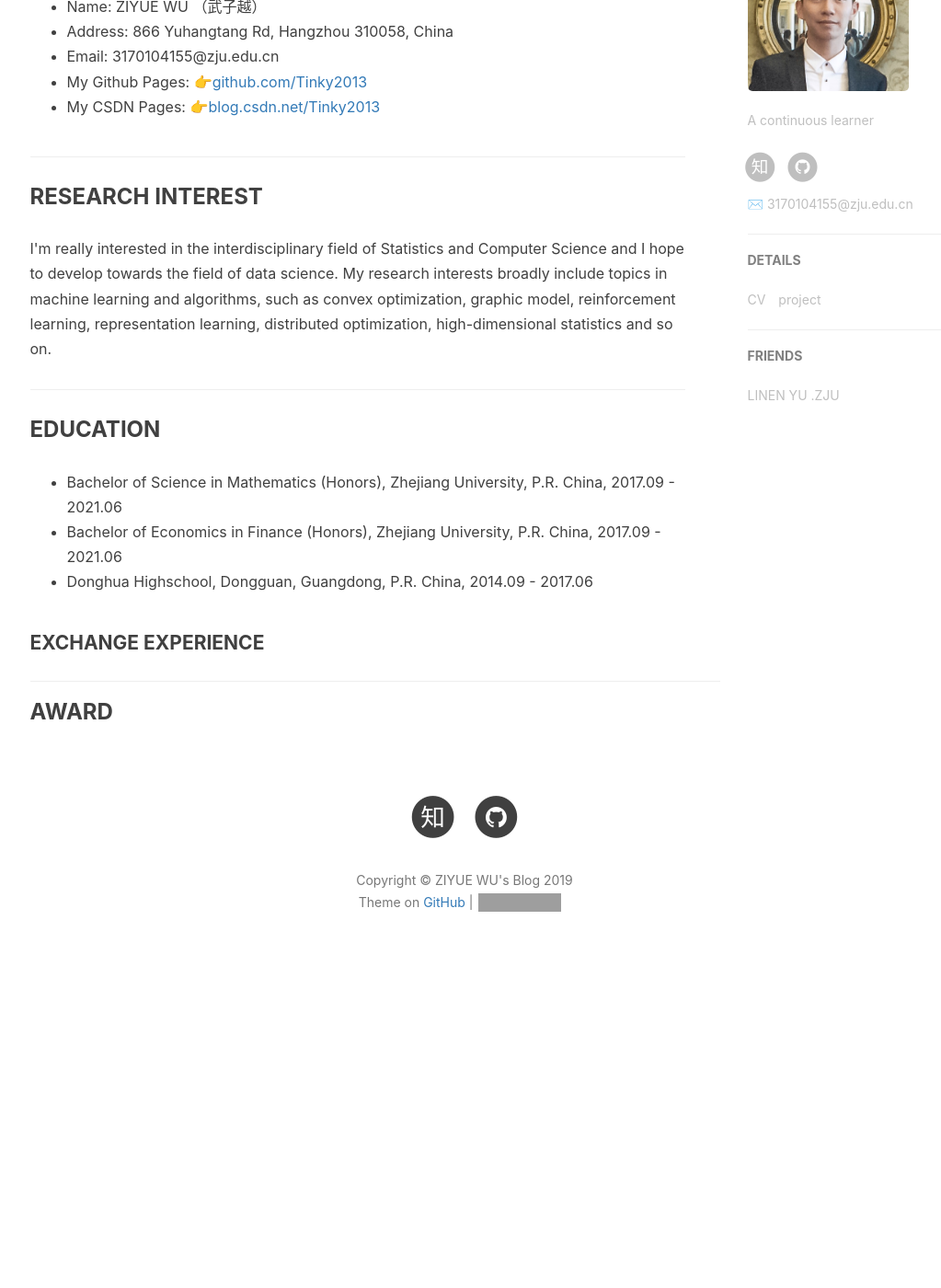
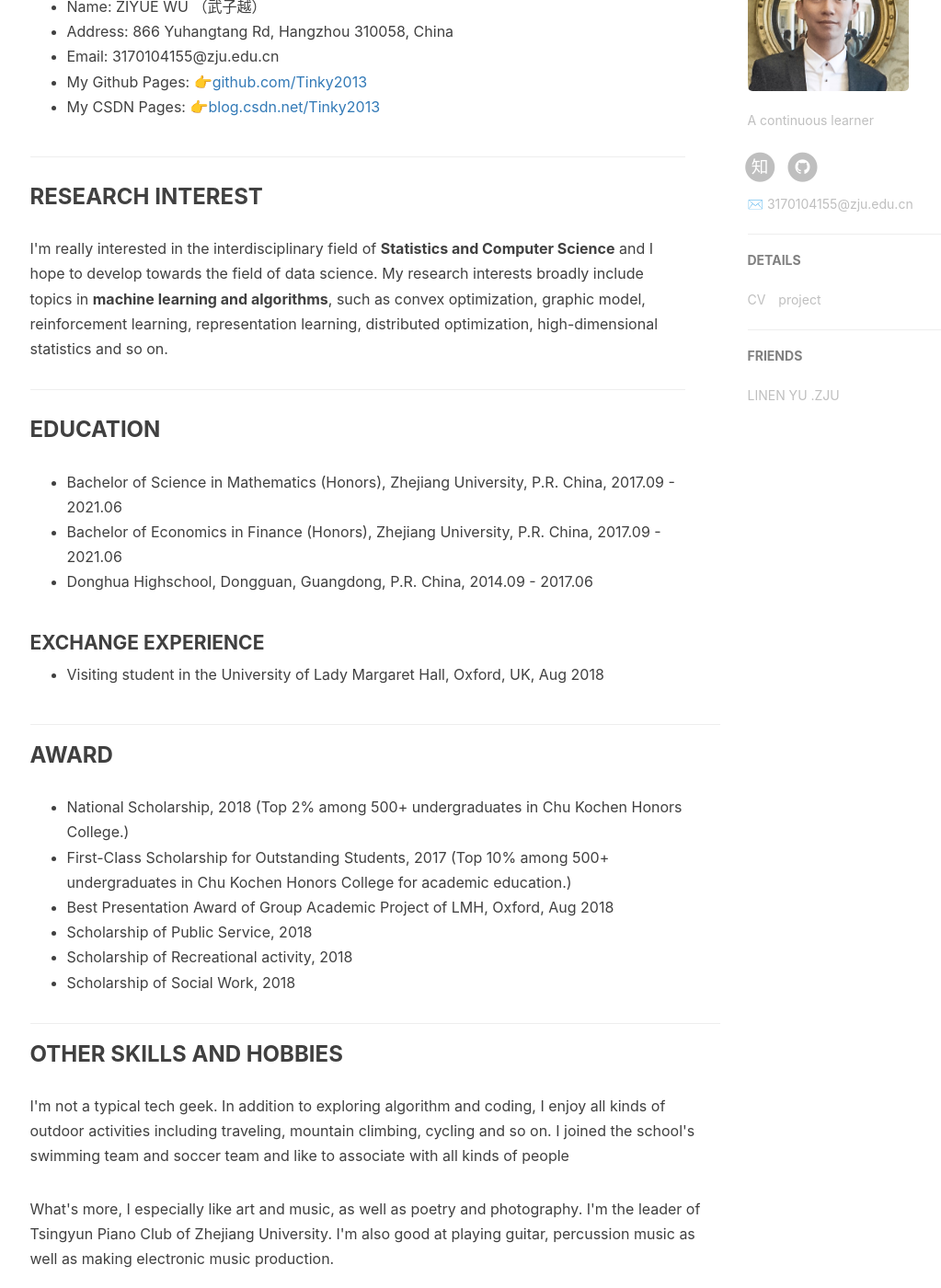
Before and after one commit to ZaccWu/ZaccWu.github.io, a Jekyll site: the page built from about.html, in a window 1280 px wide and 1400 px high, scrolled down 702 px. Shown: the whole window at 92% size, without its empty margins (135-1158 px from the left). Built offline with Jekyll 4.4.1, drawn with Linux system fonts in a browser that asks for light colours; nearby versions of some CDN libraries; comment, search, counter and statistics services are not loaded; before the commit the page ends 1787 px from its top, so only the background shows below that; grey boxes are pictures that could not be loaded.

Commit message:
Update about.html

```diff
--- a/about.html
+++ b/about.html
@@ -35,9 +35,9 @@ header-img: "img/hangzhou.jpg"
 
     <h3>RESEARCH INTEREST </h3>
     <p>
-        I'm really interested in the interdisciplinary field of Statistics and Computer Science
+        I'm really interested in the interdisciplinary field of <strong>Statistics and Computer Science</strong>
         and I hope to develop towards the field of data science.
-        My research interests broadly include topics in machine learning and algorithms,
+        My research interests broadly include topics in <strong>machine learning and algorithms</strong>,
         such as convex optimization, graphic model, reinforcement learning,
         representation learning, distributed optimization, high-dimensional statistics and so on.
     </p>
@@ -52,12 +52,33 @@ header-img: "img/hangzhou.jpg"
         <li>Donghua Highschool, Dongguan, Guangdong, P.R. China, 2014.09 - 2017.06</li>
     </ul>
     <h4>EXCHANGE EXPERIENCE </h4>
+    <ul>
+        <li>Visiting student in the University of Lady Margaret Hall, Oxford, UK, Aug 2018</li>
+    </ul>
     </p>
     </div>
 
     <hr>
 
     <h3>AWARD</h3>
+    <p>
+    <ul>
+        <li>National Scholarship, 2018 (Top 2% among 500+ undergraduates in Chu Kochen Honors College.)</li>
+        <li>First-Class Scholarship for Outstanding Students, 2017 (Top 10% among 500+ undergraduates in Chu Kochen Honors College for academic education.)</li>
+        <li>Best Presentation Award of Group Academic Project of LMH, Oxford, Aug 2018</li>
+        <li>Scholarship of Public Service, 2018</li>
+        <li>Scholarship of Recreational activity, 2018</li>
+        <li>Scholarship of Social Work, 2018</li>
+    </ul>
+    </p>
+
+    <hr>
+
+    <h3>OTHER SKILLS AND HOBBIES</h3>
+    <p>I'm not a typical tech geek. In addition to exploring algorithm and coding, I enjoy all kinds of outdoor activities including traveling, mountain climbing, cycling and so on.
+        I joined the school's swimming team and soccer team and like to associate with all kinds of people</p>
+
+    <p>What's more, I especially like art and music, as well as poetry and photography. I'm the leader of Tsingyun Piano Club of Zhejiang University. I'm also good at playing guitar, percussion music as well as making electronic music production.</p>
 <!-- English Version -->
 <!-- <div class="en post-container">
     <blockquote><p>Yet another iOS Developer. <br>
```
